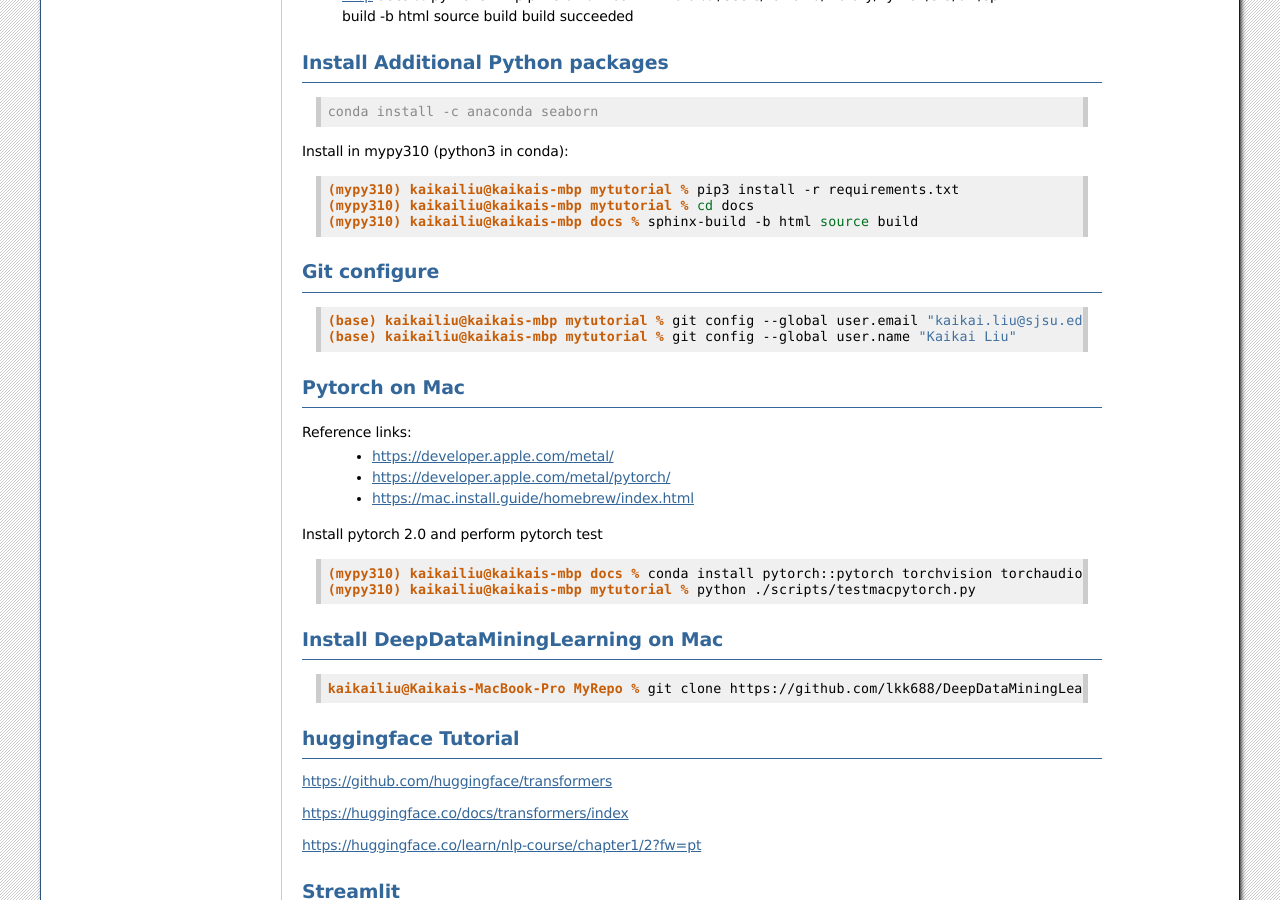
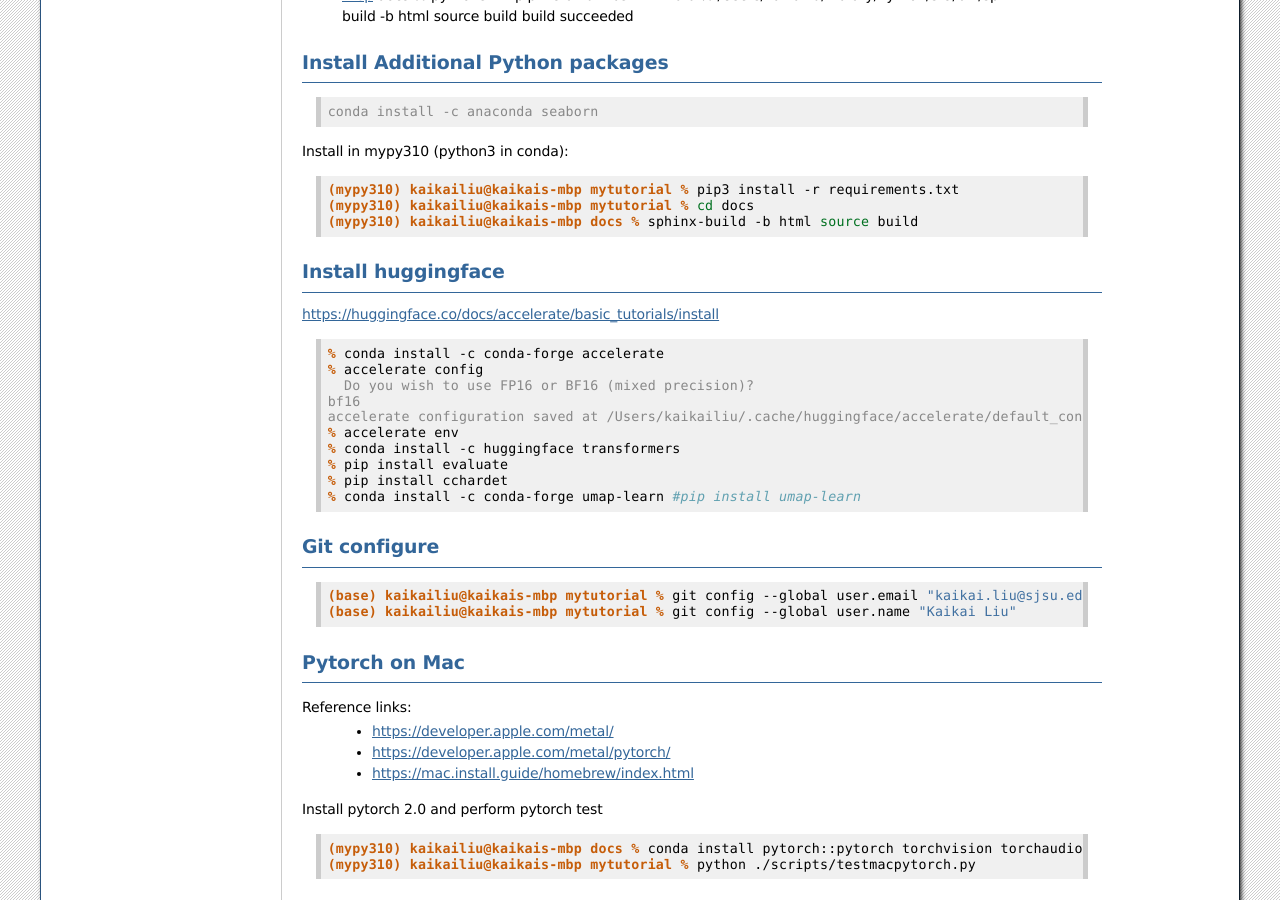
Before and after one commit to lkk688/mytutorial, a Sphinx documentation site: the page built from docs/source/MacML.rst, in a window 1280 px wide and 900 px high, scrolled down 1120 px. Built offline with Sphinx 7.4.7, drawn with Linux system fonts in a browser that asks for light colours.

Commit message:
install umap in mac

```diff
--- a/docs/source/MacML.rst
+++ b/docs/source/MacML.rst
@@ -86,6 +86,23 @@ Install in mypy310 (python3 in conda):
   (mypy310) kaikailiu@kaikais-mbp mytutorial % pip3 install -r requirements.txt
   (mypy310) kaikailiu@kaikais-mbp mytutorial % cd docs
   (mypy310) kaikailiu@kaikais-mbp docs % sphinx-build -b html source build
+
+Install huggingface
+--------------------
+https://huggingface.co/docs/accelerate/basic_tutorials/install
+
+.. code-block:: console
+
+  % conda install -c conda-forge accelerate
+  % accelerate config
+    Do you wish to use FP16 or BF16 (mixed precision)?
+  bf16
+  accelerate configuration saved at /Users/kaikailiu/.cache/huggingface/accelerate/default_config.yaml
+  % accelerate env
+  % conda install -c huggingface transformers
+  % pip install evaluate
+  % pip install cchardet
+  % conda install -c conda-forge umap-learn #pip install umap-learn
 
 Git configure
 -------------
```
Also changed, not shown: docs/source/NLP.rst (+20 -0 lines), 1 other file.
